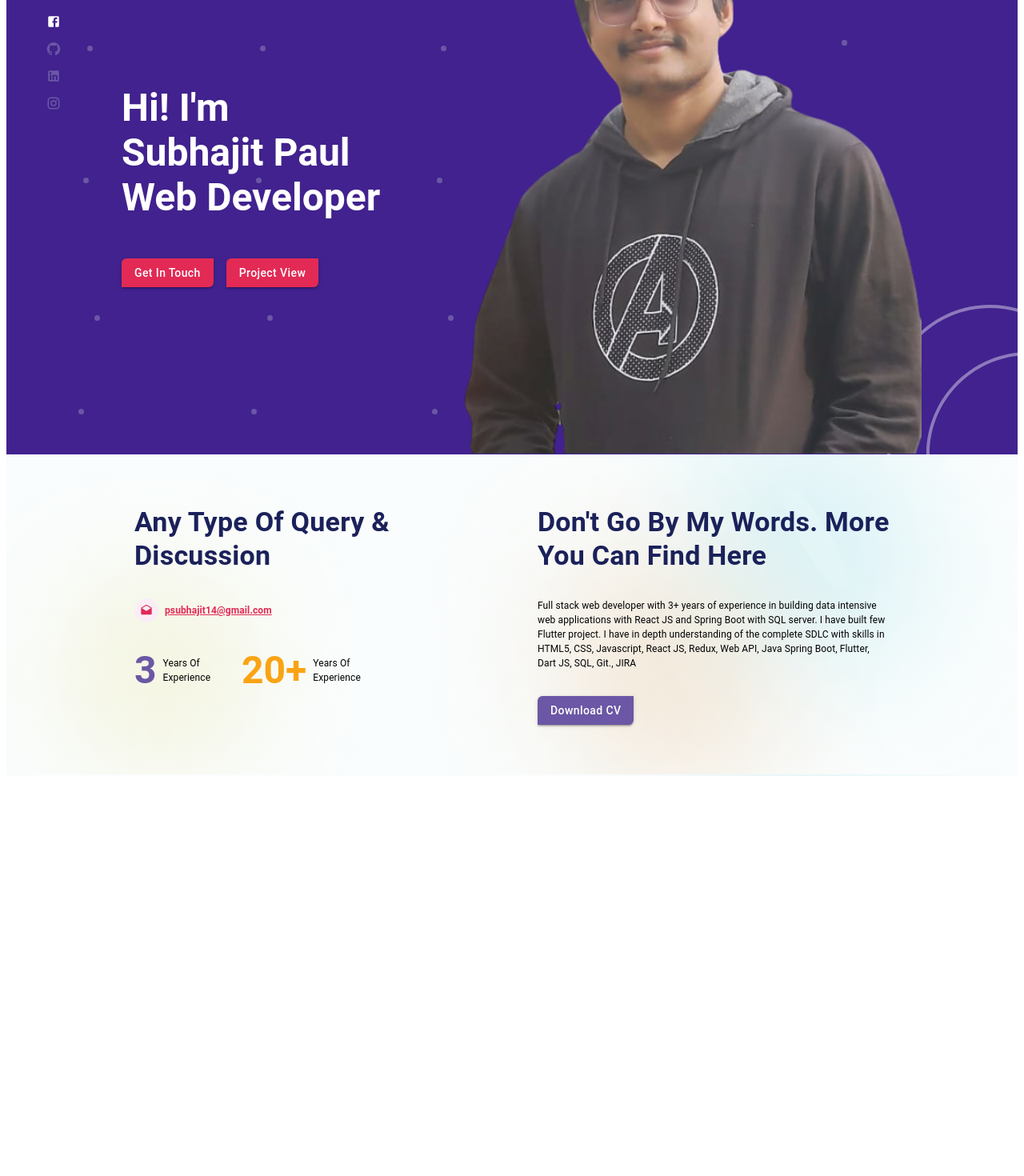
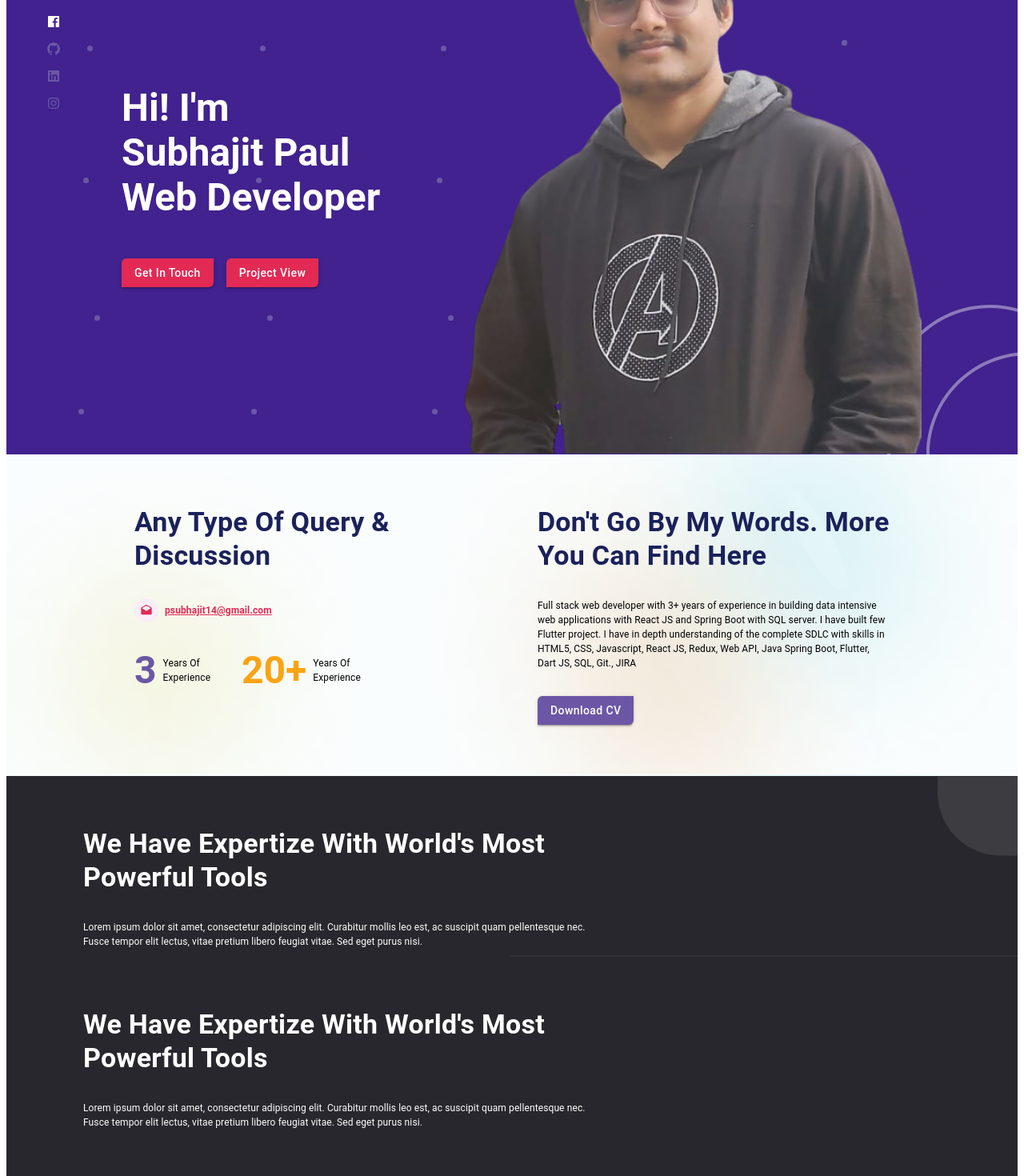
Before and after one commit to Trishita12345/portfolio, a React (Create React App) app: page / in a window 1280 px wide. Shown: the part 240-1710 px from the top of the page at 80% size. Before the commit the page ends 1218 px from the top, so only its background shows below. Built offline with nearby package versions, Linux system fonts and the light colour scheme.

Commit message:
expertize

```diff
--- a/package.json
+++ b/package.json
@@ -5,7 +5,6 @@
   "dependencies": {
     "@emotion/react": "^11.11.1",
     "@emotion/styled": "^11.11.0",
-    "@mui/icons-material": "^5.14.8",
     "@mui/material": "^5.14.8",
     "@testing-library/jest-dom": "^5.17.0",
     "@testing-library/react": "^13.4.0",
@@ -18,6 +17,7 @@
     "react": "^18.2.0",
     "react-dom": "^18.2.0",
     "react-i18next": "^13.2.2",
+    "react-icons": "^4.11.0",
     "react-scripts": "5.0.1",
     "typescript": "^4.9.5",
     "web-vitals": "^2.1.4"
--- a/src/Assets/images.ts
+++ b/src/Assets/images.ts
@@ -5,7 +5,7 @@ import BackgroundImage from './images/BackgroundImage.svg'
 import CornerImage from './images/CornerImage.svg'
 import BackgroundSection2 from './images/BackgroundSection2.png'
 import MyLogo from './images/MyLogo.svg'
-
+import Rectangle42 from './images/Rectangle42.svg'
 
 export const images = {
     myImage,
@@ -14,5 +14,6 @@ export const images = {
     CornerImage,
     BackgroundImage,
     BackgroundSection2,
-    MyLogo
+    MyLogo,
+    Rectangle42
 }
--- /dev/null
+++ b/src/pages/Expertize.tsx
@@ -0,0 +1,59 @@
+import { Box, Divider, Typography, useMediaQuery, useTheme } from "@mui/material";
+import { useTranslation } from "react-i18next";
+import { images } from "../Assets/images";
+import { FaReact } from 'react-icons/fa'
+import { SiMui, SiRedux, SiVisualstudio, SiNodemon, SiFirebase } from 'react-icons/si'
+import { BiLogoSpringBoot } from 'react-icons/bi'
+import { BsDatabaseAdd } from 'react-icons/bs'
+
+const Expertize = () => {
+    const theme = useTheme();
+    const screenSizeUpMd = useMediaQuery(theme.breakpoints.up('md'))
+    const screenSizeDownMd = useMediaQuery(theme.breakpoints.down('md'))
+    const screenSizeDownSm = useMediaQuery(theme.breakpoints.down('sm'))
+
+    const [t] = useTranslation('common', { keyPrefix: 'expertize' })
+
+    const getPaddingX = () => {
+        if (screenSizeUpMd) return 12;
+        else if (screenSizeDownSm) return 3;
+        else if (screenSizeDownMd) return 9;
+    }
+
+    const expArray = [
+        { icon: <FaReact />, label: 'React JS', description: 'Lorem ipsum dolor sit amet, consectetur adipiscing elit', url: 'www.google.com' },
+        { icon: <SiMui />, label: 'Material UI', description: 'Lorem ipsum dolor sit amet, consectetur adipiscing elit', url: 'www.google.com' },
+        { icon: <SiVisualstudio />, label: 'Visual Studio', description: 'Lorem ipsum dolor sit amet, consectetur adipiscing elit', url: 'www.google.com' },
+        { icon: <SiRedux />, label: 'Redux', description: 'Lorem ipsum dolor sit amet, consectetur adipiscing elit', url: 'www.google.com' },
+        { icon: <BiLogoSpringBoot />, label: 'Spring Boot', description: 'Lorem ipsum dolor sit amet, consectetur adipiscing elit', url: 'www.google.com' },
+        { icon: <SiNodemon />, label: 'Node JS', description: 'Lorem ipsum dolor sit amet, consectetur adipiscing elit', url: 'www.google.com' },
+        { icon: <SiFirebase />, label: 'Firebase', description: 'Lorem ipsum dolor sit amet, consectetur adipiscing elit', url: 'www.google.com' },
+        { icon: <BsDatabaseAdd />, label: 'MySQL', description: 'Lorem ipsum dolor sit amet, consectetur adipiscing elit', url: 'www.google.com' }
+    ]
+
+    return (
+        <Box sx={{ backgroundColor: '#27272D', py: 8, position: 'relative' }}>
+            {!screenSizeDownSm &&
+                <img src={images.Rectangle42} style={{ position: 'absolute', top: 0, right: 0 }} />
+            }
+            <Box width={screenSizeDownMd ? screenSizeDownSm ? '90%' : '75%' : '50%'} sx={{ px: getPaddingX() }}>
+                <Typography color={'white'} variant="h4" fontWeight={600}>{t('header')}</Typography>
+                <Typography color={'white'} fontSize={'12px'} mt={4} mb={1}>
+                    Lorem ipsum dolor sit amet, consectetur adipiscing elit. Curabitur mollis leo est, ac suscipit quam pellentesque nec. Fusce tempor elit lectus, vitae pretium libero feugiat vitae. Sed eget purus nisi.
+                </Typography>
+            </Box>
+            {screenSizeUpMd && <Box sx={{ display: 'flex', justifyContent: 'end' }}>
+                <Divider sx={{ border: '1px solid #313137', width: '50%' }} />
+            </Box>}
+            <Box width={'50%'} sx={{ px: getPaddingX(), py: 8 }}>
+                <Typography color={'white'} variant="h4" fontWeight={600}>{t('header')}</Typography>
+                <Typography color={'white'} fontSize={'12px'} mt={4}>
+                    Lorem ipsum dolor sit amet, consectetur adipiscing elit. Curabitur mollis leo est, ac suscipit quam pellentesque nec. Fusce tempor elit lectus, vitae pretium libero feugiat vitae. Sed eget purus nisi.
+                </Typography>
+            </Box>
+
+        </Box >
+    )
+}
+
+export default Expertize;
--- a/src/pages/Header.tsx
+++ b/src/pages/Header.tsx
@@ -3,7 +3,8 @@ import { images } from '../Assets/images';
 import { theme } from '../theme';
 import { useEffect, useState } from 'react';
 import { useTranslation } from 'react-i18next';
-import ReorderIcon from '@mui/icons-material/Reorder';
+// import ReorderIcon from '@mui/icons-material/Reorder';
+import { IoReorderFour } from 'react-icons/io5';
 import { motion } from 'framer-motion'
 const LogoComponent = () =>
     <Box display={'flex'} justifyContent={'center'} alignItems={'center'} pl={2}>
@@ -80,7 +81,7 @@ const Header = () => {
                 {!screenSizeDownSm && <LanguageComponent selectedLang={i18n.language} setSelectedLang={i18n.changeLanguage} />}
                 <Button variant="contained" sx={{ backgroundColor: theme.palette.primary.light, textTransform: 'capitalize' }}>{t('hireMeText')}</Button>
                 {screenSizeDownMd && <IconButton sx={{ color: '#FFFFFF' }} size='large'>
-                    <ReorderIcon />
+                    <IoReorderFour />
                 </IconButton>}
             </Box>
         </Box >
--- a/src/pages/Home.tsx
+++ b/src/pages/Home.tsx
@@ -1,10 +1,7 @@
 import { Box, Button, Typography, useMediaQuery, useTheme } from '@mui/material';
 import { images } from '../Assets/images';
 import Header from './Header';
-import FacebookIcon from '@mui/icons-material/Facebook';
-import GitHubIcon from '@mui/icons-material/GitHub';
-import InstagramIcon from '@mui/icons-material/Instagram';
-import LinkedInIcon from '@mui/icons-material/LinkedIn';
+import { AiFillFacebook, AiFillGithub, AiFillLinkedin, AiOutlineInstagram } from 'react-icons/ai';
 import { useTranslation } from 'react-i18next';
 import './styling.css';
 
@@ -42,17 +39,21 @@ const Home = () => {
                 <Box style={{
                     position: 'absolute', top: 250, left: 50
                 }} display={'flex'} flexDirection={'column'} gap={2}>
-                    <FacebookIcon sx={{ ...socialIconStyle, color: '#FFFFFF' }} />
-                    <GitHubIcon sx={socialIconStyle} />
-                    <LinkedInIcon sx={socialIconStyle} />
-                    <InstagramIcon sx={socialIconStyle} />
+                    <AiFillFacebook style={{ ...socialIconStyle, color: '#FFFFFF' }} />
+                    <AiFillGithub style={socialIconStyle} />
+                    <AiFillLinkedin style={socialIconStyle} />
+                    <AiOutlineInstagram style={socialIconStyle} />
                 </Box>
                 <Box display={'flex'} flexDirection={screenSizeDownMd ? 'column' : 'row'} justifyContent={screenSizeDownMd ? 'center' : 'space-between'}>
                     <Box display={'flex'} flexDirection={'column'} pl={8} pt={10} alignItems={screenSizeDownMd ? 'center' : 'start'} flex={7} justifyContent={"center"}>
                         <Typography color={'#FFFFFF'} variant={screenSizeDownSm ? 'h4' : 'h3'} fontWeight={600} whiteSpace={screenSizeDownSm ? 'normal' : 'nowrap'} textAlign={screenSizeDownMd ? 'center' : 'start'}>
                             {t('heading1')} <br /> Subhajit Paul <br /> {t('heading2')}
                         </Typography>
-                        <Box display={'flex'} gap={2} mt={screenSizeDownMd ? 2 : 6} mb={6} width={"100%"} justifyContent={screenSizeDownMd ? "center" : "start"}>
+                        <Box display={'flex'} gap={2} mt={screenSizeDownMd ? 2 : 6} mb={6}
+                            width={screenSizeDownSm ? "60%" : "100%"}
+                            justifyContent={screenSizeDownMd ? "center" : "start"}
+                            flexDirection={screenSizeDownSm ? 'column' : 'row'}
+                        >
                             <Button color='secondary' sx={{ textTransform: 'capitalize' }} variant='contained'>{t('getInTouchText')}</Button>
                             <Button color='secondary' sx={{ textTransform: 'capitalize' }} variant='contained'>{t('projectViewText')}</Button>
                         </Box>
--- a/src/pages/MainContent.tsx
+++ b/src/pages/MainContent.tsx
@@ -1,5 +1,6 @@
 import React from 'react';
 import Home from './Home';
+import Expertize from './Expertize';
 
 const About = React.lazy(() => import('./About'));
 
@@ -8,7 +9,7 @@ const MainContent = () => {
         <>
             <Home />
             <About />
-
+            <Expertize />
         </>
     );
 }
--- a/src/translation/en/english.json
+++ b/src/translation/en/english.json
@@ -20,5 +20,8 @@
         "header3": "More You Can Find Here",
         "aboutText": "Full stack web developer with 3+ years of experience in building data intensive web applications with React JS and Spring  Boot with SQL server. I have built few Flutter project. I have in depth understanding of the complete SDLC with skills in  HTML5, CSS, Javascript, React JS, Redux, Web API, Java Spring Boot, Flutter, Dart JS, SQL, Git., JIRA",
         "downloadCvText": "Download CV"
+    },
+    "expertize": {
+        "header": "We Have Expertize With World's Most Powerful Tools"
     }
 }
```
Also changed, not shown: src/Assets/images/Rectangle42.svg (added), 1 other file (tests, documents, lock files or other folders).
